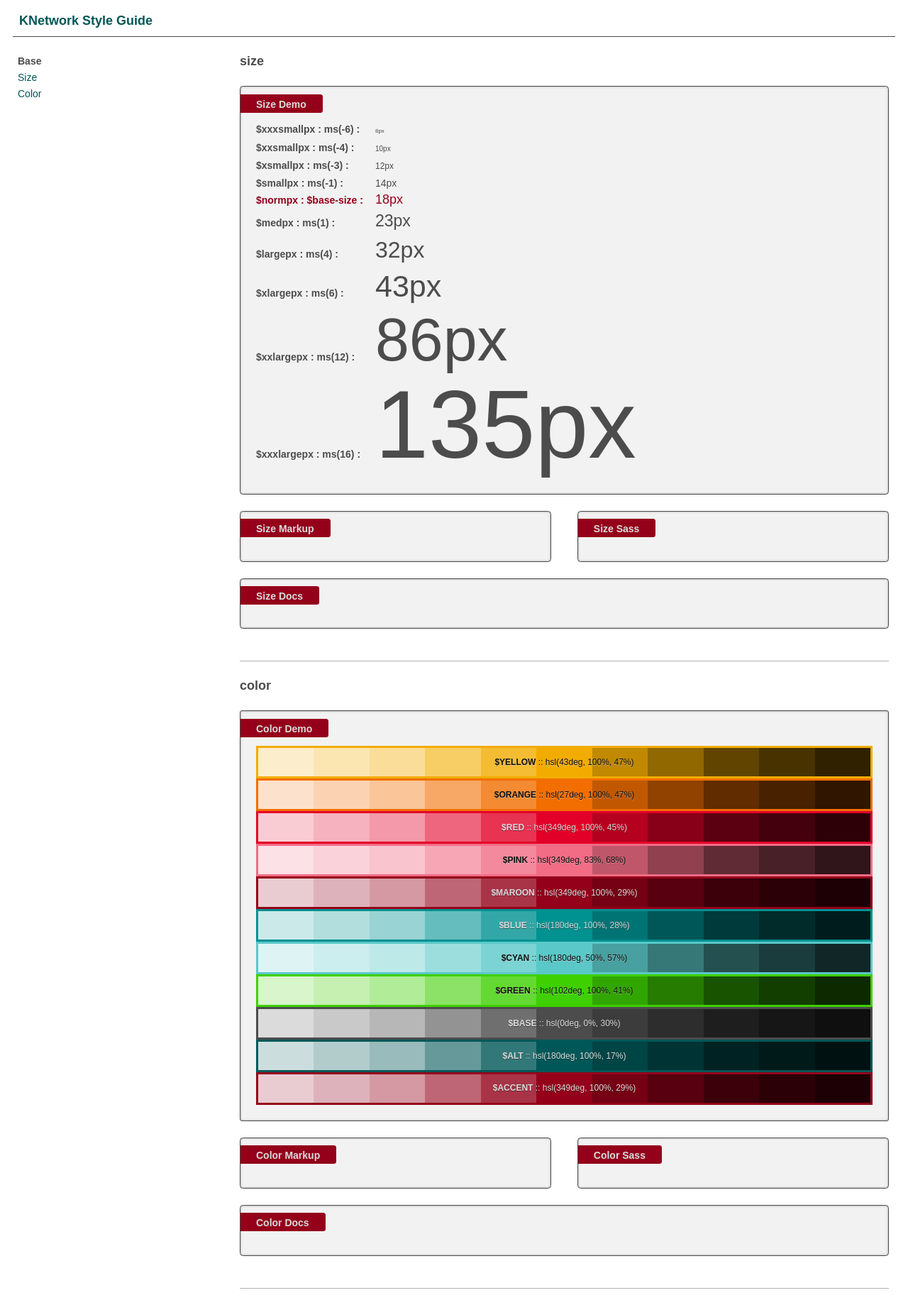
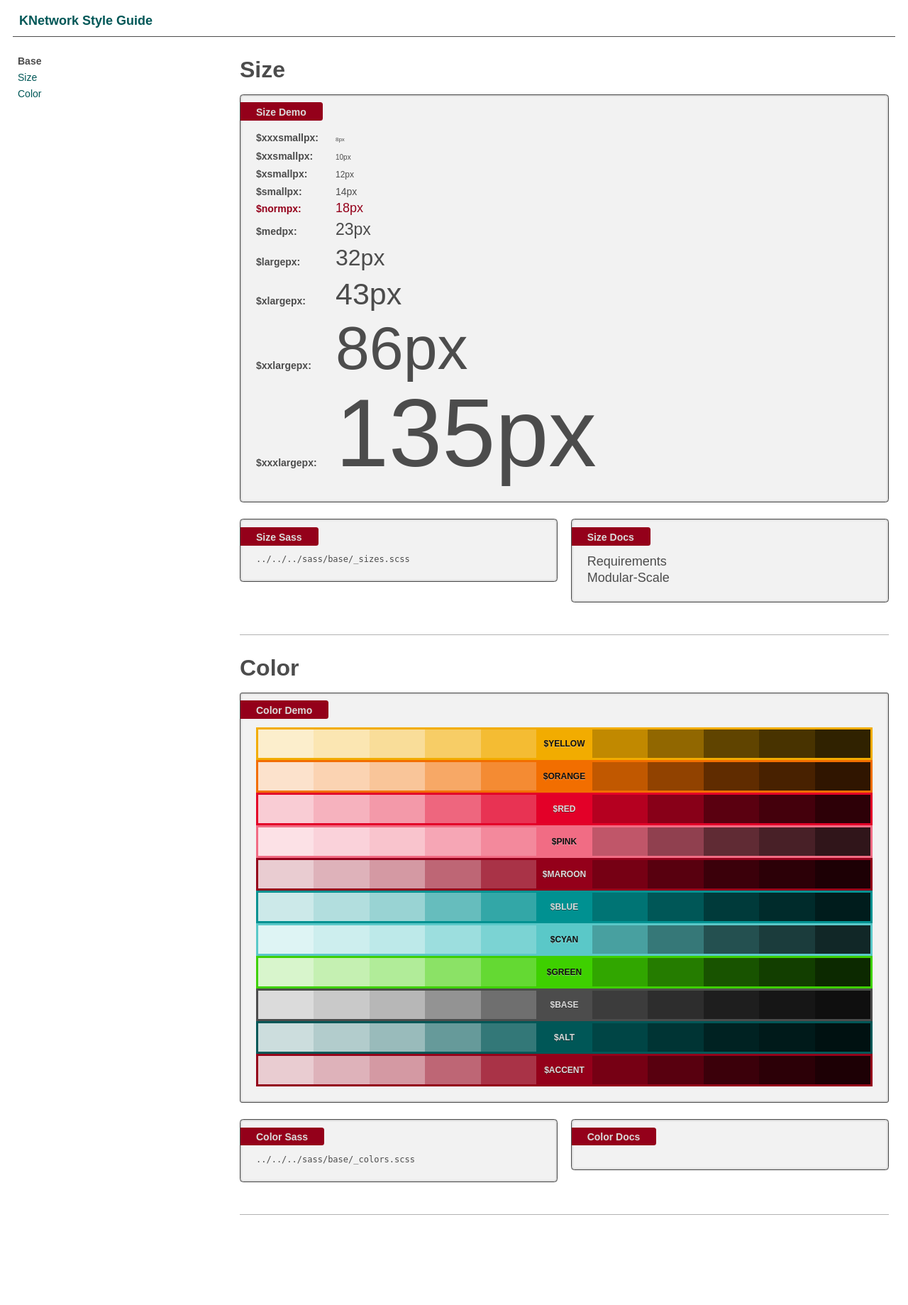
Before and after one commit to oddbird/knet, a Django app: page /styleguide/ in a window 1280 px wide. Shown: the whole page at 71% size. After the commit the page ends 1712 px from the top, so only its background shows below. Run offline with Django 3.2, Linux system fonts and the light colour scheme; some libraries are stand-ins or nearby versions.

Commit message:
Include sass files in styleguide

```diff
--- a/sass/base/_colors.scss
+++ b/sass/base/_colors.scss
@@ -1,5 +1,5 @@
-// ---------------------------------------------------------------------------
-// Color Palette (Solarized: http://ethanschoonover.com/solarized)
+// Color Palette
+// =============
 
 $yellow   : #f2ac00;
 $orange   : #f26e00;
@@ -10,8 +10,8 @@ $blue     : #009191;
 $cyan     : #5ac8c8;
 $green    : #3ed000;
 
-// ---------------------------------------------------------------------------
 // Color System
+// ------------
 
 $base     : color(darker);
 $alt      : color($blue darker);
--- a/sass/base/_sizes.scss
+++ b/sass/base/_sizes.scss
@@ -24,16 +24,16 @@ $xxxlargepx   : ms(16);
 // -----
 
 $debug: append($debug, sizes);
-$debug-sizes: '$xxxsmallpx : ms(-6) '   $xxxsmallpx,
-              '$xxsmallpx : ms(-4) '    $xxsmallpx,
-              '$xsmallpx : ms(-3) '     $xsmallpx,
-              '$smallpx : ms(-1) '      $smallpx,
-              '$normpx : $base-size '   $normpx,
-              '$medpx : ms(1) '         $medpx,
-              '$largepx : ms(4) '       $largepx,
-              '$xlargepx : ms(6) '      $xlargepx,
-              '$xxlargepx : ms(12) '    $xxlargepx,
-              '$xxxlargepx : ms(16) '   $xxxlargepx;
+$debug-sizes: '$xxxsmallpx'   $xxxsmallpx,
+              '$xxsmallpx'    $xxsmallpx,
+              '$xsmallpx'     $xsmallpx,
+              '$smallpx'      $smallpx,
+              '$normpx'       $normpx,
+              '$medpx'        $medpx,
+              '$largepx'      $largepx,
+              '$xlargepx'     $xlargepx,
+              '$xxlargepx'    $xxlargepx,
+              '$xxxlargepx'   $xxxlargepx;
 
 @mixin debug-sizes {
   @debug '# Sizes';
--- a/sass/styleguide/_colors.scss
+++ b/sass/styleguide/_colors.scss
@@ -25,9 +25,6 @@
         border-color: $value;
 
         @include before('#{$name}') { font-weight: bold; }
-        @include after(' :: hsl(#{$hue}, #{$saturation}, #{$lightness})') {
-          text-transform: none;
-        }
       }
       $i: $i + 1;
     }
--- a/sass/styleguide/_sizes.scss
+++ b/sass/styleguide/_sizes.scss
@@ -14,7 +14,7 @@
         @include before("#{unquote(nth($size,1))}: ") {
           @include adjust-font-size-to($smallpx);
           display: inline-block;
-          min-width: 12em;
+          min-width: 8em;
           font-weight: bold;
         }
         @include after("#{nth($size,2)}") {
--- a/sass/styleguide/_styleguide.scss
+++ b/sass/styleguide/_styleguide.scss
@@ -68,20 +68,33 @@ body {
     font-weight: bold;
     text-transform: capitalize;
   }
+
+  &:nth-child(3) { @include span(49% no-gutters); }
+  &:nth-child(4) { @include span(last 49% no-gutters); }
+  &:nth-child(5) { clear: both; }
+}
+
+.code {
+  @include adjust-font-size-to($xsmallpx, .75);
+  font-family: monospace, sans-serif;
+  overflow-x: auto;
 }
 
 // Pattern
 // -------
 
 .pattern {
+  @include pie-clearfix;
   @include trailing-border(1px,1);
   @include trailer;
   border-color: color(lighter);
 }
 
 .pattern-title {
-  @include trailer;
+  @include adjust-font-size-to($largepx);
+  @include trailer(.5);
   font-weight: bold;
+  text-transform: capitalize;
 }
 
 .demo {
@@ -91,19 +104,15 @@ body {
 
 .markup {
   @extend %sg-block;
-  @include span(48% no-gutters);
   @include before(attr(data-name) ' Markup');
 }
 
 .sass {
   @extend %sg-block;
-  @include span(last 48% no-gutters);
   @include before(attr(data-name) ' Sass');
 }
 
 .docs {
   @extend %sg-block;
-  clear: both;
-
   @include before(attr(data-name) ' Docs');
 }
--- a/static/css/styleguide.css
+++ b/static/css/styleguide.css
@@ -606,6 +606,26 @@ body {
   font-weight: bold;
   text-transform: capitalize;
 }
+.demo:nth-child(3), .markup:nth-child(3), .sass:nth-child(3), .docs:nth-child(3) {
+  width: 49%;
+  float: left;
+}
+.demo:nth-child(4), .markup:nth-child(4), .sass:nth-child(4), .docs:nth-child(4) {
+  width: 49%;
+  float: right;
+}
+.demo:nth-child(5), .markup:nth-child(5), .sass:nth-child(5), .docs:nth-child(5) {
+  clear: both;
+}
+
+.code {
+  font-size: 12px;
+  font-size: 0.66667rem;
+  line-height: 17px;
+  line-height: 0.95833rem;
+  font-family: monospace, sans-serif;
+  overflow-x: auto;
+}
 
 .pattern {
   border-bottom-width: 1px;
@@ -617,36 +637,35 @@ body {
   margin-bottom: 1.27778rem;
   border-color: #b2b2b2;
 }
+.pattern:after {
+  content: "";
+  display: table;
+  clear: both;
+}
 
 .pattern-title {
-  margin-bottom: 23px;
-  margin-bottom: 1.27778rem;
+  font-size: 32px;
+  font-size: 1.77778rem;
+  line-height: 46px;
+  line-height: 2.55556rem;
+  margin-bottom: 12px;
+  margin-bottom: 0.63889rem;
   font-weight: bold;
+  text-transform: capitalize;
 }
 
 .demo:before {
   content: attr(data-name) " Demo";
 }
 
-.markup {
-  width: 48%;
-  float: left;
-}
 .markup:before {
   content: attr(data-name) " Markup";
 }
 
-.sass {
-  width: 48%;
-  float: right;
-}
 .sass:before {
   content: attr(data-name) " Sass";
 }
 
-.docs {
-  clear: both;
-}
 .docs:before {
   content: attr(data-name) " Docs";
 }
@@ -658,13 +677,13 @@ body {
   display: block;
 }
 .size-demo div:nth-child(1):before {
-  content: "$xxxsmallpx : ms(-6) : ";
+  content: "$xxxsmallpx: ";
   font-size: 14px;
   font-size: 0.77778rem;
   line-height: 23px;
   line-height: 1.27778rem;
   display: inline-block;
-  min-width: 12em;
+  min-width: 8em;
   font-weight: bold;
 }
 .size-demo div:nth-child(1):after {
@@ -678,13 +697,13 @@ body {
   display: block;
 }
 .size-demo div:nth-child(2):before {
-  content: "$xxsmallpx : ms(-4) : ";
+  content: "$xxsmallpx: ";
   font-size: 14px;
   font-size: 0.77778rem;
   line-height: 23px;
   line-height: 1.27778rem;
   display: inline-block;
-  min-width: 12em;
+  min-width: 8em;
   font-weight: bold;
 }
 .size-demo div:nth-child(2):after {
@@ -698,13 +717,13 @@ body {
   display: block;
 }
 .size-demo div:nth-child(3):before {
-  content: "$xsmallpx : ms(-3) : ";
+  content: "$xsmallpx: ";
   font-size: 14px;
   font-size: 0.77778rem;
   line-height: 23px;
   line-height: 1.27778rem;
   display: inline-block;
-  min-width: 12em;
+  min-width: 8em;
   font-weight: bold;
 }
 .size-demo div:nth-child(3):after {
@@ -718,13 +737,13 @@ body {
   display: block;
 }
 .size-demo div:nth-child(4):before {
-  content: "$smallpx : ms(-1) : ";
+  content: "$smallpx: ";
   font-size: 14px;
   font-size: 0.77778rem;
   line-height: 23px;
   line-height: 1.27778rem;
   display: inline-block;
-  min-width: 12em;
+  min-width: 8em;
   font-weight: bold;
 }
 .size-demo div:nth-child(4):after {
@@ -739,13 +758,13 @@ body {
   color: #94001a;
 }
 .size-demo div:nth-child(5):before {
-  content: "$normpx : $base-size : ";
+  content: "$normpx: ";
   font-size: 14px;
   font-size: 0.77778rem;
   line-height: 23px;
   line-height: 1.27778rem;
   display: inline-block;
-  min-width: 12em;
+  min-width: 8em;
   font-weight: bold;
 }
 .size-demo div:nth-child(5):after {
@@ -759,13 +778,13 @@ body {
   display: block;
 }
 .size-demo div:nth-child(6):before {
-  content: "$medpx : ms(1) : ";
+  content: "$medpx: ";
   font-size: 14px;
   font-size: 0.77778rem;
   line-height: 23px;
   line-height: 1.27778rem;
   display: inline-block;
-  min-width: 12em;
+  min-width: 8em;
   font-weight: bold;
 }
 .size-demo div:nth-child(6):after {
@@ -779,13 +798,13 @@ body {
   display: block;
 }
 .size-demo div:nth-child(7):before {
-  content: "$largepx : ms(4) : ";
+  content: "$largepx: ";
   font-size: 14px;
   font-size: 0.77778rem;
   line-height: 23px;
   line-height: 1.27778rem;
   display: inline-block;
-  min-width: 12em;
+  min-width: 8em;
   font-weight: bold;
 }
 .size-demo div:nth-child(7):after {
@@ -799,13 +818,13 @@ body {
   display: block;
 }
 .size-demo div:nth-child(8):before {
-  content: "$xlargepx : ms(6) : ";
+  content: "$xlargepx: ";
   font-size: 14px;
   font-size: 0.77778rem;
   line-height: 23px;
   line-height: 1.27778rem;
   display: inline-block;
-  min-width: 12em;
+  min-width: 8em;
   font-weight: bold;
 }
 .size-demo div:nth-child(8):after {
@@ -819,13 +838,13 @@ body {
   display: block;
 }
 .size-demo div:nth-child(9):before {
-  content: "$xxlargepx : ms(12) : ";
+  content: "$xxlargepx: ";
   font-size: 14px;
   font-size: 0.77778rem;
   line-height: 23px;
   line-height: 1.27778rem;
   display: inline-block;
-  min-width: 12em;
+  min-width: 8em;
   font-weight: bold;
 }
 .size-demo div:nth-child(9):after {
@@ -839,13 +858,13 @@ body {
   display: block;
 }
 .size-demo div:nth-child(10):before {
-  content: "$xxxlargepx : ms(16) : ";
+  content: "$xxxlargepx: ";
   font-size: 14px;
   font-size: 0.77778rem;
   line-height: 23px;
   line-height: 1.27778rem;
   display: inline-block;
-  min-width: 12em;
+  min-width: 8em;
   font-weight: bold;
 }
 .size-demo div:nth-child(10):after {
@@ -886,10 +905,6 @@ body {
   content: "$yellow";
   font-weight: bold;
 }
-.color-demo div:nth-child(1):after {
-  content: " :: hsl(43deg, 100%, 47%)";
-  text-transform: none;
-}
 .color-demo div:nth-child(2) {
   background: -webkit-linear-gradient(left, #fce2cc 0%, #fce2cc 9.09091%, #fbd3b2 9.09091%, #fbd3b2 18.18182%, #f9c599 18.18182%, #f9c599 27.27273%, #f7a866 27.27273%, #f7a866 36.36364%, #f48b33 36.36364%, #f48b33 45.45455%, #f26e00 45.45455%, #f26e00 54.54545%, #c15800 54.54545%, #c15800 63.63636%, #914200 63.63636%, #914200 72.72727%, #602c00 72.72727%, #602c00 81.81818%, #482100 81.81818%, #482100 90.90909%, #301500 90.90909%, #301500 100.0%);
   background: -moz-linear-gradient(left, #fce2cc 0%, #fce2cc 9.09091%, #fbd3b2 9.09091%, #fbd3b2 18.18182%, #f9c599 18.18182%, #f9c599 27.27273%, #f7a866 27.27273%, #f7a866 36.36364%, #f48b33 36.36364%, #f48b33 45.45455%, #f26e00 45.45455%, #f26e00 54.54545%, #c15800 54.54545%, #c15800 63.63636%, #914200 63.63636%, #914200 72.72727%, #602c00 72.72727%, #602c00 81.81818%, #482100 81.81818%, #482100 90.90909%, #301500 90.90909%, #301500 100.0%);
@@ -903,10 +918,6 @@ body {
 .color-demo div:nth-child(2):before {
   content: "$orange";
   font-weight: bold;
-}
-.color-demo div:nth-child(2):after {
-  content: " :: hsl(27deg, 100%, 47%)";
-  text-transform: none;
 }
 .color-demo div:nth-child(3) {
   background: -webkit-linear-gradient(left, #f9ccd4 0%, #f9ccd4 9.09091%, #f6b2be 9.09091%, #f6b2be 18.18182%, #f399a9 18.18182%, #f399a9 27.27273%, #ee667e 27.27273%, #ee667e 36.36364%, #e83353 36.36364%, #e83353 45.45455%, #e30028 45.45455%, #e30028 54.54545%, #b50020 54.54545%, #b50020 63.63636%, #880018 63.63636%, #880018 72.72727%, #5a0010 72.72727%, #5a0010 81.81818%, #44000c 81.81818%, #44000c 90.90909%, #2d0007 90.90909%, #2d0007 100.0%);
@@ -922,10 +933,6 @@ body {
   content: "$red";
   font-weight: bold;
 }
-.color-demo div:nth-child(3):after {
-  content: " :: hsl(349deg, 100%, 45%)";
-  text-transform: none;
-}
 .color-demo div:nth-child(4) {
   background: -webkit-linear-gradient(left, #fce1e6 0%, #fce1e6 9.09091%, #fad2da 9.09091%, #fad2da 18.18182%, #f9c4cd 18.18182%, #f9c4cd 27.27273%, #f6a6b5 27.27273%, #f6a6b5 36.36364%, #f3899c 36.36364%, #f3899c 45.45455%, #f16c84 45.45455%, #f16c84 54.54545%, #c05669 54.54545%, #c05669 63.63636%, #90404f 63.63636%, #90404f 72.72727%, #602b34 72.72727%, #602b34 81.81818%, #482027 81.81818%, #482027 90.90909%, #30151a 90.90909%, #30151a 100.0%);
   background: -moz-linear-gradient(left, #fce1e6 0%, #fce1e6 9.09091%, #fad2da 9.09091%, #fad2da 18.18182%, #f9c4cd 18.18182%, #f9c4cd 27.27273%, #f6a6b5 27.27273%, #f6a6b5 36.36364%, #f3899c 36.36364%, #f3899c 45.45455%, #f16c84 45.45455%, #f16c84 54.54545%, #c05669 54.54545%, #c05669 63.63636%, #90404f 63.63636%, #90404f 72.72727%, #602b34 72.72727%, #602b34 81.81818%, #482027 81.81818%, #482027 90.90909%, #30151a 90.90909%, #30151a 100.0%);
@@ -939,10 +946,6 @@ body {
 .color-demo div:nth-child(4):before {
   content: "$pink";
   font-weight: bold;
-}
-.color-demo div:nth-child(4):after {
-  content: " :: hsl(349deg, 83%, 68%)";
-  text-transform: none;
 }
 .color-demo div:nth-child(5) {
   background: -webkit-linear-gradient(left, #e9ccd1 0%, #e9ccd1 9.09091%, #deb2ba 9.09091%, #deb2ba 18.18182%, #d499a3 18.18182%, #d499a3 27.27273%, #be6675 27.27273%, #be6675 36.36364%, #a93347 36.36364%, #a93347 45.45455%, #94001a 45.45455%, #94001a 54.54545%, #760014 54.54545%, #760014 63.63636%, #58000f 63.63636%, #58000f 72.72727%, #3b000a 72.72727%, #3b000a 81.81818%, #2c0007 81.81818%, #2c0007 90.90909%, #1d0005 90.90909%, #1d0005 100.0%);
@@ -958,10 +961,6 @@ body {
   content: "$maroon";
   font-weight: bold;
 }
-.color-demo div:nth-child(5):after {
-  content: " :: hsl(349deg, 100%, 29%)";
-  text-transform: none;
-}
 .color-demo div:nth-child(6) {
   background: -webkit-linear-gradient(left, #cce9e9 0%, #cce9e9 9.09091%, #b2dede 9.09091%, #b2dede 18.18182%, #99d3d3 18.18182%, #99d3d3 27.27273%, #66bdbd 27.27273%, #66bdbd 36.36364%, #33a7a7 36.36364%, #33a7a7 45.45455%, #009191 45.45455%, #009191 54.54545%, #007474 54.54545%, #007474 63.63636%, #005757 63.63636%, #005757 72.72727%, #003a3a 72.72727%, #003a3a 81.81818%, #002b2b 81.81818%, #002b2b 90.90909%, #001c1c 90.90909%, #001c1c 100.0%);
   background: -moz-linear-gradient(left, #cce9e9 0%, #cce9e9 9.09091%, #b2dede 9.09091%, #b2dede 18.18182%, #99d3d3 18.18182%, #99d3d3 27.27273%, #66bdbd 27.27273%, #66bdbd 36.36364%, #33a7a7 36.36364%, #33a7a7 45.45455%, #009191 45.45455%, #009191 54.54545%, #007474 54.54545%, #007474 63.63636%, #005757 63.63636%, #005757 72.72727%, #003a3a 72.72727%, #003a3a 81.81818%, #002b2b 81.81818%, #002b2b 90.90909%, #001c1c 90.90909%, #001c1c 100.0%);
@@ -975,10 +974,6 @@ body {
 .color-demo div:nth-child(6):before {
   content: "$blue";
   font-weight: bold;
-}
-.color-demo div:nth-child(6):after {
-  content: " :: hsl(180deg, 100%, 28%)";
-  text-transform: none;
 }
 .color-demo div:nth-child(7) {
   background: -webkit-linear-gradient(left, #def4f4 0%, #def4f4 9.09091%, #cdeeee 9.09091%, #cdeeee 18.18182%, #bde9e9 18.18182%, #bde9e9 27.27273%, #9cdede 27.27273%, #9cdede 36.36364%, #7bd3d3 36.36364%, #7bd3d3 45.45455%, #5ac8c8 45.45455%, #5ac8c8 54.54545%, #48a0a0 54.54545%, #48a0a0 63.63636%, #367878 63.63636%, #367878 72.72727%, #245050 72.72727%, #245050 81.81818%, #1b3c3c 81.81818%, #1b3c3c 90.90909%, #112727 90.90909%, #112727 100.0%);
@@ -994,10 +989,6 @@ body {
   content: "$cyan";
   font-weight: bold;
 }
-.color-demo div:nth-child(7):after {
-  content: " :: hsl(180deg, 50%, 57%)";
-  text-transform: none;
-}
 .color-demo div:nth-child(8) {
   background: -webkit-linear-gradient(left, #d8f5cc 0%, #d8f5cc 9.09091%, #c5f0b2 9.09091%, #c5f0b2 18.18182%, #b1ec99 18.18182%, #b1ec99 27.27273%, #8be266 27.27273%, #8be266 36.36364%, #64d933 36.36364%, #64d933 45.45455%, #3ed000 45.45455%, #3ed000 54.54545%, #31a600 54.54545%, #31a600 63.63636%, #257c00 63.63636%, #257c00 72.72727%, #185300 72.72727%, #185300 81.81818%, #123e00 81.81818%, #123e00 90.90909%, #0c2900 90.90909%, #0c2900 100.0%);
   background: -moz-linear-gradient(left, #d8f5cc 0%, #d8f5cc 9.09091%, #c5f0b2 9.09091%, #c5f0b2 18.18182%, #b1ec99 18.18182%, #b1ec99 27.27273%, #8be266 27.27273%, #8be266 36.36364%, #64d933 36.36364%, #64d933 45.45455%, #3ed000 45.45455%, #3ed000 54.54545%, #31a600 54.54545%, #31a600 63.63636%, #257c00 63.63636%, #257c00 72.72727%, #185300 72.72727%, #185300 81.81818%, #123e00 81.81818%, #123e00 90.90909%, #0c2900 90.90909%, #0c2900 100.0%);
@@ -1011,10 +1002,6 @@ body {
 .color-demo div:nth-child(8):before {
   content: "$green";
   font-weight: bold;
-}
-.color-demo div:nth-child(8):after {
-  content: " :: hsl(102deg, 100%, 41%)";
-  text-transform: none;
 }
 .color-demo div:nth-child(9) {
   background: -webkit-linear-gradient(left, #dbdbdb 0%, #dbdbdb 9.09091%, #c9c9c9 9.09091%, #c9c9c9 18.18182%, #b7b7b7 18.18182%, #b7b7b7 27.27273%, #939393 27.27273%, #939393 36.36364%, #6f6f6f 36.36364%, #6f6f6f 45.45455%, #4c4c4c 45.45455%, #4c4c4c 54.54545%, #3c3c3c 54.54545%, #3c3c3c 63.63636%, #2d2d2d 63.63636%, #2d2d2d 72.72727%, #1e1e1e 72.72727%, #1e1e1e 81.81818%, #161616 81.81818%, #161616 90.90909%, #0f0f0f 90.90909%, #0f0f0f 100.0%);
@@ -1030,10 +1017,6 @@ body {
   content: "$base";
   font-weight: bold;
 }
-.color-demo div:nth-child(9):after {
-  content: " :: hsl(0deg, 0%, 30%)";
-  text-transform: none;
-}
 .color-demo div:nth-child(10) {
   background: -webkit-linear-gradient(left, #ccdddd 0%, #ccdddd 9.09091%, #b2cccc 9.09091%, #b2cccc 18.18182%, #99bbbb 18.18182%, #99bbbb 27.27273%, #669a9a 27.27273%, #669a9a 36.36364%, #337878 36.36364%, #337878 45.45455%, #005757 45.45455%, #005757 54.54545%, #004545 54.54545%, #004545 63.63636%, #003434 63.63636%, #003434 72.72727%, #002222 72.72727%, #002222 81.81818%, #001a1a 81.81818%, #001a1a 90.90909%, #001111 90.90909%, #001111 100.0%);
   background: -moz-linear-gradient(left, #ccdddd 0%, #ccdddd 9.09091%, #b2cccc 9.09091%, #b2cccc 18.18182%, #99bbbb 18.18182%, #99bbbb 27.27273%, #669a9a 27.27273%, #669a9a 36.36364%, #337878 36.36364%, #337878 45.45455%, #005757 45.45455%, #005757 54.54545%, #004545 54.54545%, #004545 63.63636%, #003434 63.63636%, #003434 72.72727%, #002222 72.72727%, #002222 81.81818%, #001a1a 81.81818%, #001a1a 90.90909%, #001111 90.90909%, #001111 100.0%);
@@ -1047,10 +1030,6 @@ body {
 .color-demo div:nth-child(10):before {
   content: "$alt";
   font-weight: bold;
-}
-.color-demo div:nth-child(10):after {
-  content: " :: hsl(180deg, 100%, 17%)";
-  text-transform: none;
 }
 .color-demo div:nth-child(11) {
   background: -webkit-linear-gradient(left, #e9ccd1 0%, #e9ccd1 9.09091%, #deb2ba 9.09091%, #deb2ba 18.18182%, #d499a3 18.18182%, #d499a3 27.27273%, #be6675 27.27273%, #be6675 36.36364%, #a93347 36.36364%, #a93347 45.45455%, #94001a 45.45455%, #94001a 54.54545%, #760014 54.54545%, #760014 63.63636%, #58000f 63.63636%, #58000f 72.72727%, #3b000a 72.72727%, #3b000a 81.81818%, #2c0007 81.81818%, #2c0007 90.90909%, #1d0005 90.90909%, #1d0005 100.0%);
@@ -1066,7 +1045,3 @@ body {
   content: "$accent";
   font-weight: bold;
 }
-.color-demo div:nth-child(11):after {
-  content: " :: hsl(349deg, 100%, 29%)";
-  text-transform: none;
-}
--- a/templates/styleguide/_pattern.html
+++ b/templates/styleguide/_pattern.html
@@ -10,19 +10,22 @@
     {% endblock %}
   </div>
 
+  {% block markup-section %}
   <div class="markup {{ pattern_name }}-markup" data-name="{{ pattern_name }}">
-  {% block markup %}
+  <pre class="code">{% block markup %}{% endblock %}</pre>
+  </div>
   {% endblock %}
+
+  {% block sass-section %}
+  <div class="sass {{ pattern_name }}-sass" data-name="{{ pattern_name }}">
+  <pre class="code">{% block sass %}{% endblock %}</pre>
   </div>
+  {% endblock %}
 
-  <div class="sass {{ pattern_name }}-sass" data-name="{{ pattern_name }}">
-  {% block sass %}
+  {% block docs-section %}
+  <div class="docs {{ pattern_name }}-docs" data-name="{{ pattern_name }}">
+  {% block docs %}{% endblock %}
+  </div>
   {% endblock %}
-  </div>
-
-  <div class="docs {{ pattern_name }}-docs" data-name="{{ pattern_name }}">
-  {% block docs %}
-  {% endblock %}
-  </div>
 
 </article>
--- a/templates/styleguide/base/_color.html
+++ b/templates/styleguide/base/_color.html
@@ -1 +1,5 @@
 {% extends "styleguide/_pattern.html" %}
+
+{% block markup-section %}{% endblock %}
+
+{% block sass %}{% include "styleguide/base/_colors.scss" %}{% endblock %}
--- /dev/null
+++ b/templates/styleguide/base/_colors.scss
@@ -0,0 +1 @@
+../../../sass/base/_colors.scss
--- a/templates/styleguide/base/_size.html
+++ b/templates/styleguide/base/_size.html
@@ -1 +1,12 @@
 {% extends "styleguide/_pattern.html" %}
+
+{% block markup-section %}{% endblock %}
+
+{% block sass %}{% include "styleguide/base/_sizes.scss" %}{% endblock %}
+
+{% block docs %}
+<h2>Requirements</h2>
+<ul>
+  <li>Modular-Scale</li>
+</ul>
+{% endblock %}
--- /dev/null
+++ b/templates/styleguide/base/_sizes.scss
@@ -0,0 +1 @@
+../../../sass/base/_sizes.scss
```
